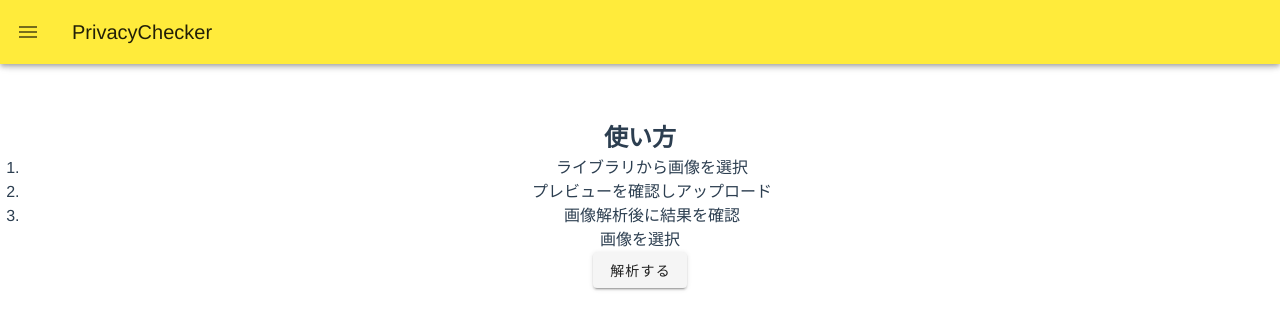
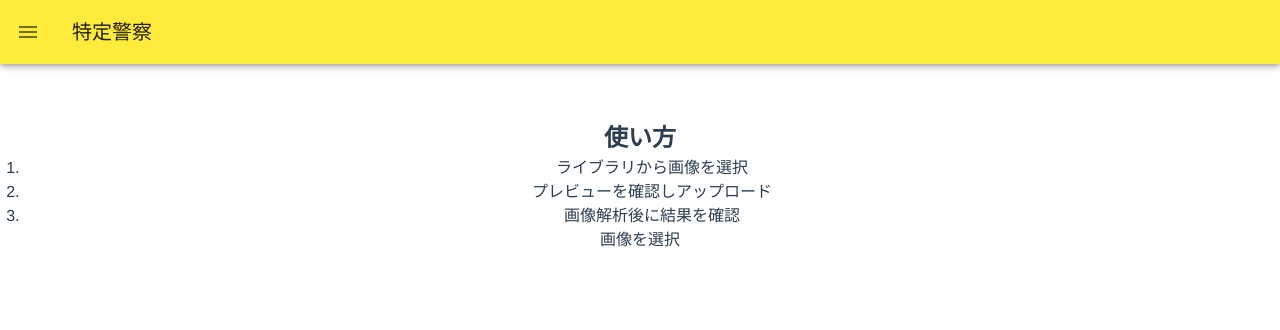
Before and after one commit to HackU-team06/photo-privacy-audit, a Vue app in the folder front/: page / in a window 1280 px wide. Shown: the top 330 px of the page. Built offline with nearby package versions, Linux system fonts and the light colour scheme.

Commit message:
fix_uploadButton

```diff
--- a/front/src/App.vue
+++ b/front/src/App.vue
@@ -23,7 +23,7 @@
           </svg>
         </div>
         <br>
-        <v-btn @click="uploadFile">解析する</v-btn>
+        <v-btn v-if="isVisible" @click="uploadFile">解析する</v-btn>
         <div v-if="canvas">
           <button @click="downloadImage">文字をぼかした写真をダウンロード</button>
         </div>
@@ -63,7 +63,11 @@ export default {
       //detected_objectsを格納
       //形式例：{'x':100, 'y':100, 'w':200, 'h':100}
       det_objects: [
-      ]
+      ],
+
+      //解析ボタンを画像uploadするまで隠す
+      //setFile()でtrueへ
+      isVisible : false
     }
   },
   methods: {
@@ -71,6 +75,7 @@ export default {
       const file = e.target.files[0]
       this.imgFileInput = file
       this.imgPreviewUrl = URL.createObjectURL(file)
+      this.isVisible = true
     },
     async uploadFile() {
       let formData = new FormData()
--- a/front/src/components/HeaderComp.vue
+++ b/front/src/components/HeaderComp.vue
@@ -2,7 +2,7 @@
     <div>
         <v-app-bar fixed color="yellow">
             <v-app-bar-nav-icon @click="drawer = true"></v-app-bar-nav-icon>
-            <v-toolbar-title color="white">PrivacyChecker</v-toolbar-title>
+            <v-toolbar-title color="white">特定警察</v-toolbar-title>
             <v-spacer></v-spacer>
         </v-app-bar>
         <v-navigation-drawer v-model="drawer" fixed temporary color="yellow lighten-5">
```
